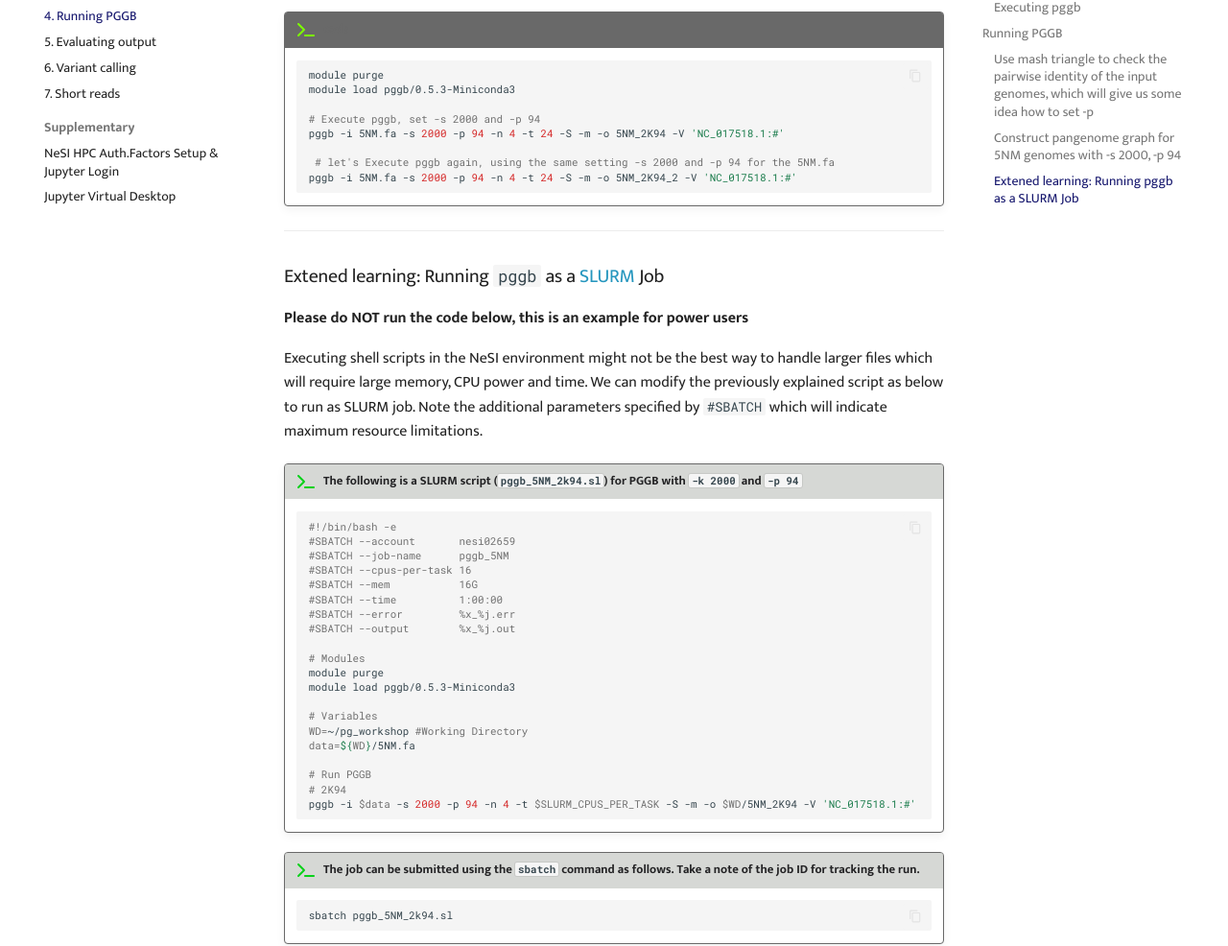
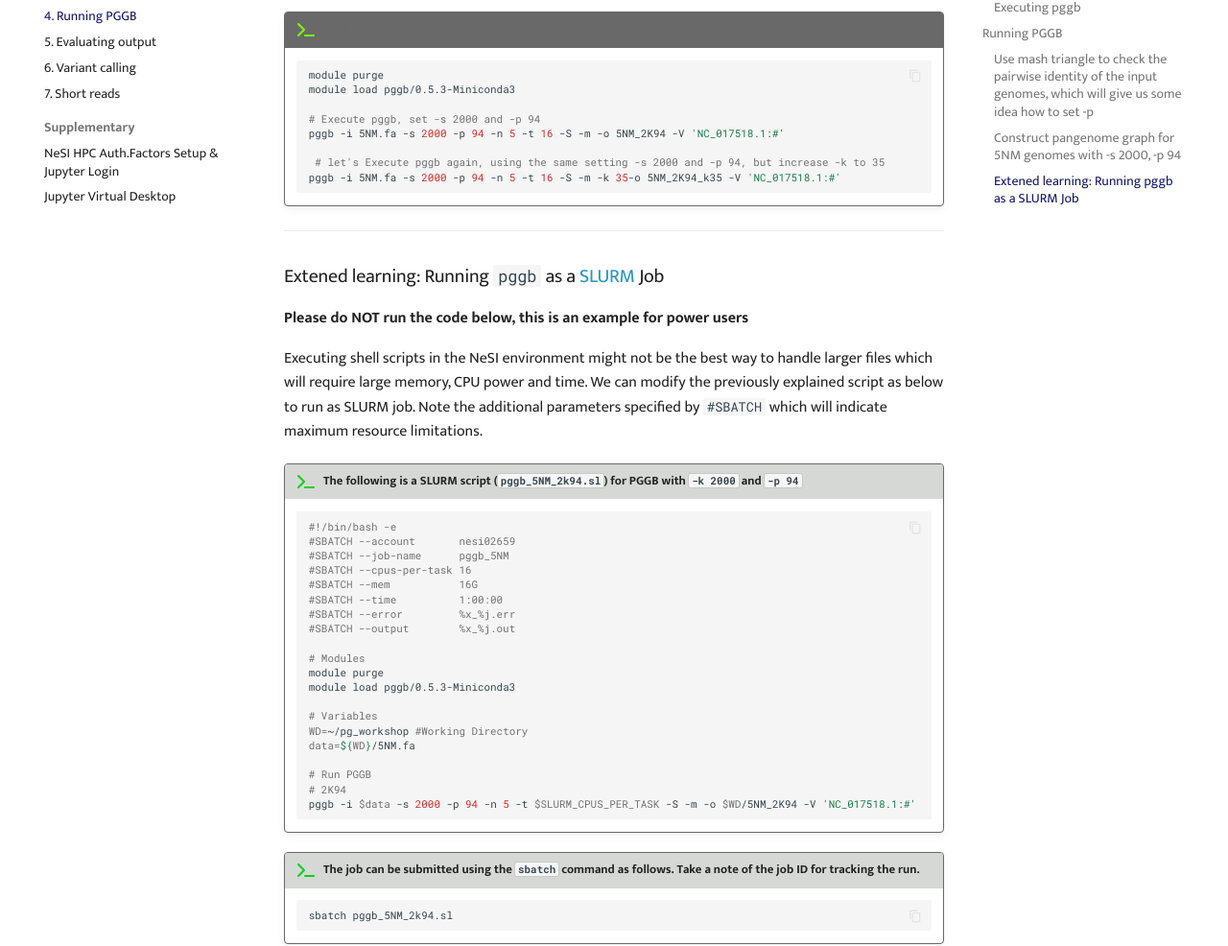
Before and after one commit to GenomicsAotearoa/Pangenome-Graphs-Workshop, an MkDocs documentation site: the page built from docs/4_Running_pggb.md, in a window 1280 px wide and 1400 px high, scrolled down 1751 px. Shown: the part 217-1203 px from the top of the window at 96% size. Built offline with MkDocs 1.6.1 and Material for MkDocs 9.7.7, drawn with Linux system fonts in a browser that asks for light colours; comment, search, counter and statistics services are not loaded.

Commit message:
Update 4_Running_pggb.md

````diff
--- a/docs/4_Running_pggb.md
+++ b/docs/4_Running_pggb.md
@@ -160,10 +160,10 @@ Inspect the index.
      module load pggb/0.5.3-Miniconda3
 
      # Execute pggb, set -s 2000 and -p 94
-     pggb -i 5NM.fa -s 2000 -p 94 -n 4 -t 24 -S -m -o 5NM_2K94 -V 'NC_017518.1:#'
+     pggb -i 5NM.fa -s 2000 -p 94 -n 5 -t 16 -S -m -o 5NM_2K94 -V 'NC_017518.1:#'
 
-      # let's Execute pggb again, using the same setting -s 2000 and -p 94 for the 5NM.fa
-     pggb -i 5NM.fa -s 2000 -p 94 -n 4 -t 24 -S -m -o 5NM_2K94_2 -V 'NC_017518.1:#'
+      # let's Execute pggb again, using the same setting -s 2000 and -p 94, but increase -k to 35
+     pggb -i 5NM.fa -s 2000 -p 94 -n 5 -t 16 -S -m -k 35-o 5NM_2K94_k35 -V 'NC_017518.1:#'
 
      ```
 
@@ -197,7 +197,7 @@ We can modify the previously explained script as below to run as SLURM job. Note
 
     # Run PGGB
     # 2K94
-    pggb -i $data -s 2000 -p 94 -n 4 -t $SLURM_CPUS_PER_TASK -S -m -o $WD/5NM_2K94 -V 'NC_017518.1:#'
+    pggb -i $data -s 2000 -p 94 -n 5 -t $SLURM_CPUS_PER_TASK -S -m -o $WD/5NM_2K94 -V 'NC_017518.1:#'
 
     ```
 
````
